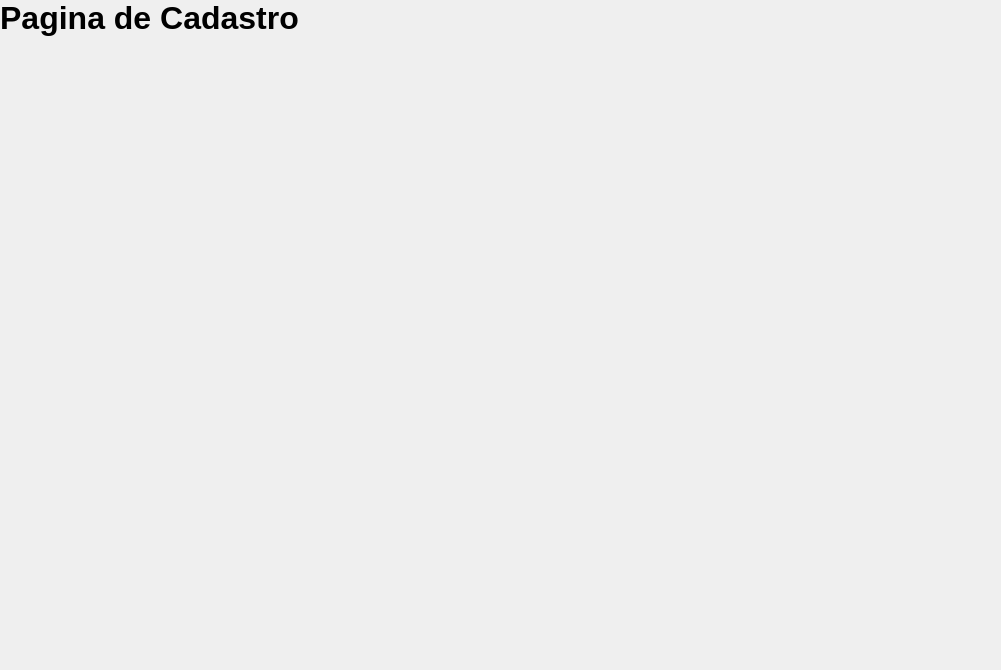
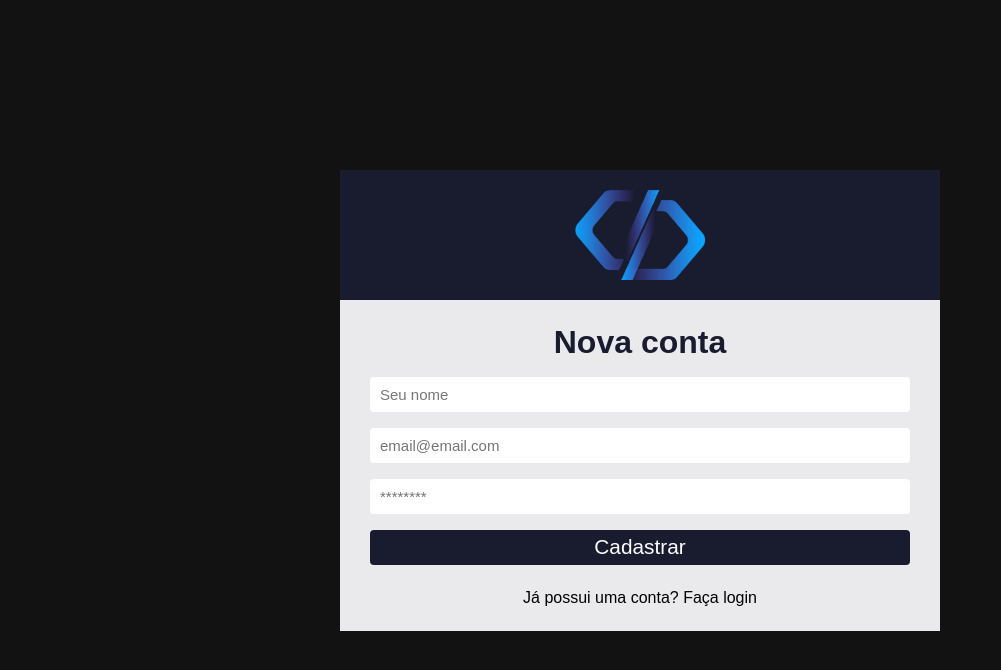
Before and after one commit to fredericobsb/sistema_chamado_react, a React (Create React App) app: page /register in a window 1280 px wide. Shown: the top 670 px of the page, without its empty margins (0-1001 px from the left). Built offline with nearby package versions, Linux system fonts and the light colour scheme.

Commit message:
99 - pagina de cadastro ok

```diff
--- a/src/index.js
+++ b/src/index.js
@@ -1,17 +1,13 @@
 import React from 'react';
-import ReactDOM from 'react-dom/client';
 import './index.css';
 import App from './App';
-import reportWebVitals from './reportWebVitals';
+import ReactDOMClient from 'react-dom/client';
 
-const root = ReactDOM.createRoot(document.getElementById('root'));
+const container = document.getElementById('root');
+const root = ReactDOMClient.createRoot(container);
+
 root.render(
   <React.StrictMode>
     <App />
   </React.StrictMode>
 );
-
-// If you want to start measuring performance in your app, pass a function
-// to log results (for example: reportWebVitals(console.log))
-// or send to an analytics endpoint. Learn more: https://bit.ly/CRA-vitals
-reportWebVitals();
--- /dev/null
+++ b/src/pages/dashboard/index.js
@@ -0,0 +1,8 @@
+
+export default function Dashboard(){
+    return(
+      <div>
+        <h1>Pagina Dashboard</h1>
+      </div>
+    )
+  }
--- a/src/pages/signup/index.js
+++ b/src/pages/signup/index.js
@@ -1,7 +1,49 @@
-export default function Signup(){
-    return(
-        <div>
-            <h1>Pagina de Cadastro</h1>
+import { useState } from 'react'
+import logo from '../../assets/logo.png';
+import { Link } from 'react-router-dom'
+
+export default function SignUp(){
+  const [name, setName] = useState('');
+  const [email, setEmail] = useState('');
+  const [password, setPassword] = useState('');
+
+
+  return(
+    <div className="container-center">
+      <div className="login">
+        <div className="login-area">
+          <img src={logo} alt="Logo do sistema de chamados" />
         </div>
-    );
+
+        <form>
+          <h1>Nova conta</h1>
+          <input
+            type="text"
+            placeholder="Seu nome"
+            value={name}
+            onChange={ (e) => setName(e.target.value) }
+          />
+
+          <input
+            type="text"
+            placeholder="email@email.com"
+            value={email}
+            onChange={ (e) => setEmail(e.target.value) }
+          />
+
+          <input
+            type="password"
+            placeholder="********"
+            value={password}
+            onChange={ (e) => setPassword(e.target.value) }
+          />
+
+          <button type="submit">Cadastrar</button>
+        </form>
+
+        <Link to="/">Já possui uma conta? Faça login</Link>
+
+      </div>
+    </div>
+  )
 }
--- a/src/routes/index.js
+++ b/src/routes/index.js
@@ -1,13 +1,18 @@
-import {Routes, Route} from 'react-router-dom';
+import { Routes, Route } from 'react-router-dom'
+
 import Signin from '../pages/signin';
 import Signup from '../pages/signup';
+import Dashboard from '../pages/dashboard';
 
 function RoutesApp(){
-    return(
-       <Routes>
-        <Route path='/' element={<Signin/>}/>
-        <Route path='/register' element={<Signup/>}/>
-       </Routes>
-    );
+  return(
+    <Routes>
+      <Route path="/" element={ <Signin/> } />
+      <Route path="/register" element={ <Signup/> } />
+
+      <Route path="/dashboard" element={ <Dashboard/> } />
+    </Routes>
+  )
 }
+
 export default RoutesApp;
```
